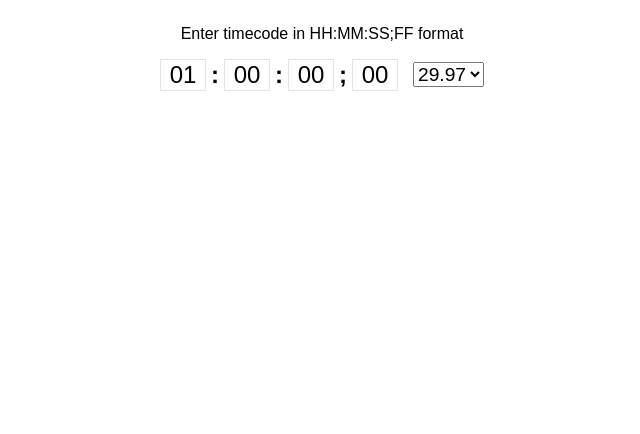
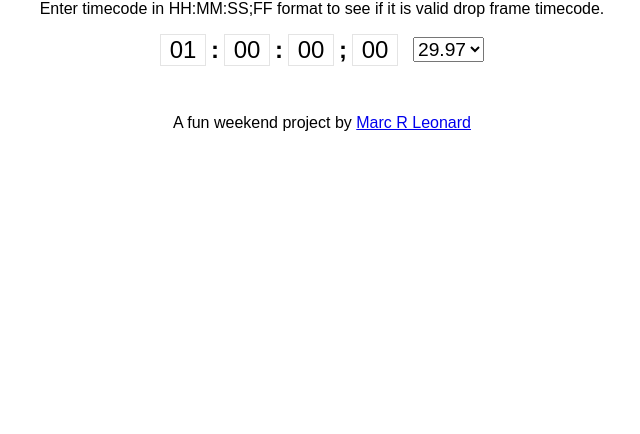
Before and after one commit to marcrleonard/DropframeTimecode, a plain HTML site: page index.html in a window 1280 px wide. Shown: the part 382-816 px from the top of the page, without its empty margins (318-958 px from the left). Drawn offline with Linux system fonts and the light colour scheme.

Commit message:
update copy

```diff
--- a/index.html
+++ b/index.html
@@ -3,7 +3,7 @@
 <head>
     <meta charset="UTF-8">
     <meta name="viewport" content="width=device-width, initial-scale=1.0">
-    <title>Timecode Entry</title>
+    <title>Drop frame timecode checker</title>
     <style>
         body {
             display: flex;
@@ -36,7 +36,7 @@
 </head>
 <body>
     <h1>Timecode Entry</h1>
-    <p>Enter timecode in HH:MM:SS;FF format</p>
+    <p>Enter timecode in HH:MM:SS;FF format to see if it is valid drop frame timecode.</p>
     <div class="input-container">
         <input value="01" type="text" class="time-input" id="hh" maxlength="2" oninput="updateTimecode(); moveNext(this, 'mm')">
         <span class="delimiter">:</span>
@@ -53,6 +53,7 @@
     </div>
     <p id="fullTimecode"></p>
 
+    <p>A fun weekend project by <a href="https://marcrleonard.com">Marc R Leonard</a></p>
     <script>
 
         document.addEventListener("DOMContentLoaded", function () {
```
